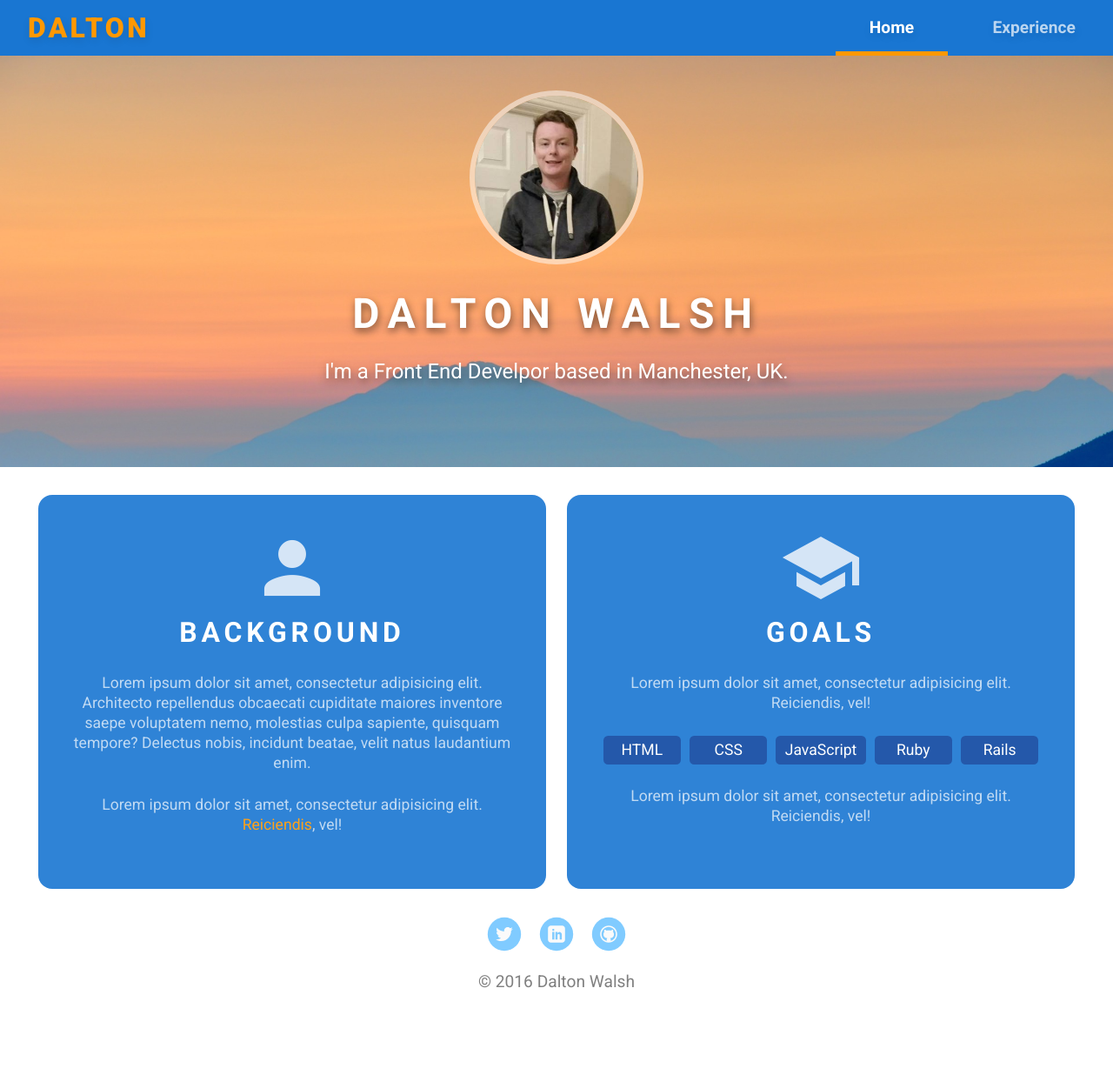
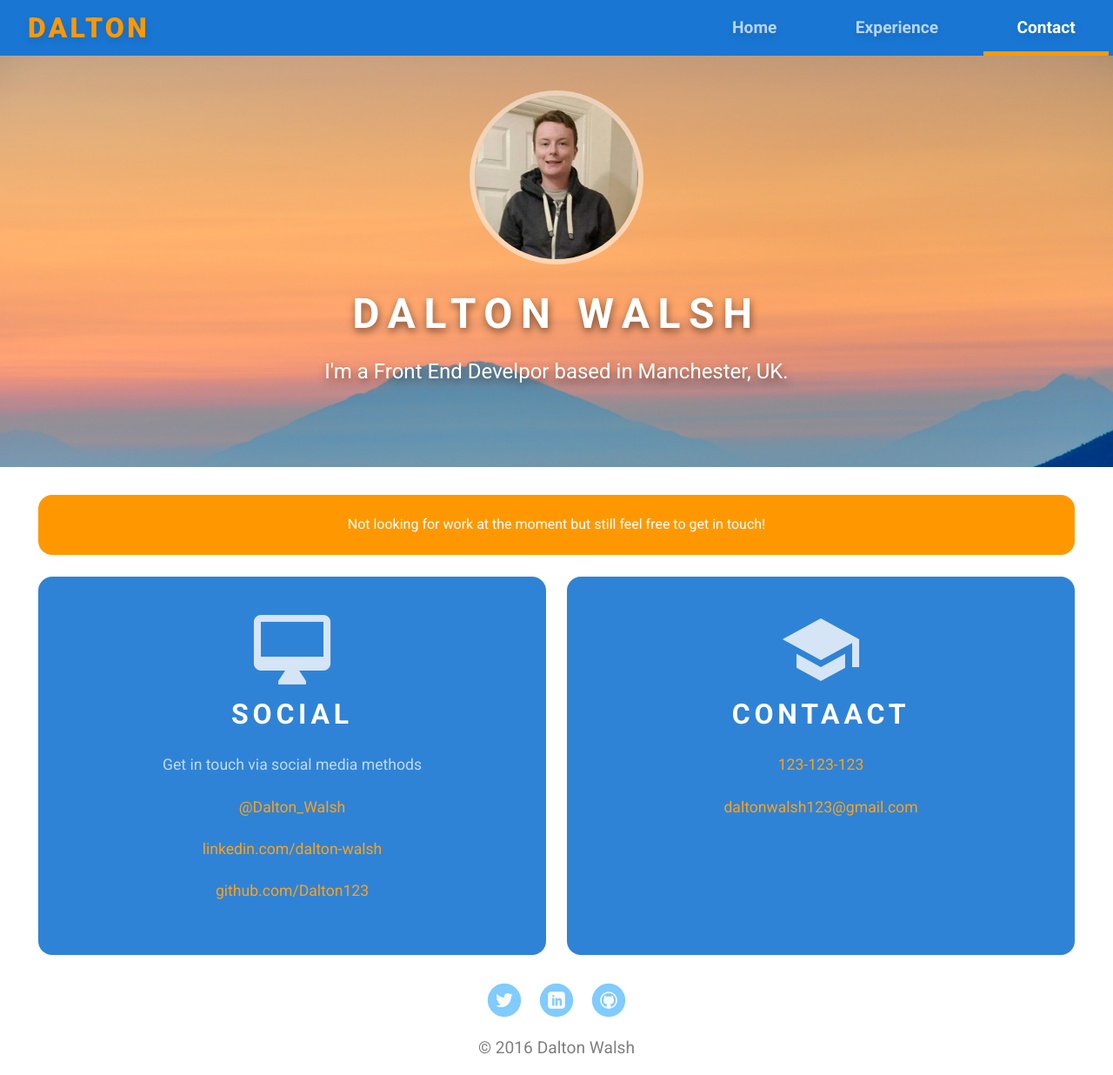
Before and after one commit to Dalton123/Project_01, a plain HTML site: page contact.html in a window 1280 px wide. Shown: the whole page at 87% size. Before the commit the page ends 1159 px from the top, so only its background shows below. Drawn offline with Linux system fonts and the light colour scheme; a web font is replaced by a local one.

Commit message:
Fixing my errors
Rewriting all the HTML because I messed up on Git and overwritten my
latest code :(

```diff
--- a/contact.html
+++ b/contact.html
@@ -11,13 +11,16 @@
   <body>
     <!-- Navigation -->
     <div class="main-nav">
+      <div class="wrapper">
         <div id="logo">
           <a href="index.html">Dalton</a>
         </div>
         <nav id="nav-links">
-        <a id="current-page" href="index.html">Home</a>
+          <a href="index.html">Home</a>
           <a href="experience.html">Experience</a>
+          <a id="current-page" href="contact.html">Contact</a>
         </nav>
+      </div>
     </div>
     <!-- Header/Hero -->
     <header>
@@ -25,25 +28,23 @@
       <h1>Dalton Walsh</h1>
       <p>I'm a Front End Develpor based in Manchester, UK.</p>
     </header>
-    <main class="main-content">
+    <main>
+    <div class="full_width_pod">Not looking for work at the moment but still feel free to get in touch!</div>
+    <div class="main-content">
       <div class="card">
-      <i class="material-icons">person</i>
-      <h2>Background</h2>
-      <p>Lorem ipsum dolor sit amet, consectetur adipisicing elit. Architecto repellendus obcaecati cupiditate maiores inventore saepe voluptatem nemo, molestias culpa sapiente, quisquam tempore? Delectus nobis, incidunt beatae, velit natus laudantium enim.</p>
-      <p>Lorem ipsum dolor sit amet, consectetur adipisicing elit. <a href="">Reiciendis</a>, vel!</p>
+        <i class="material-icons">desktop_mac</i>
+        <h2>Social</h2>
+        <p>Get in touch via social media methods</p>
+        <p><a href="https://twitter.com/Dalton_Walsh">@Dalton_Walsh</a></p>
+        <p><a href="https://www.linkedin.com/in/dalton-walsh-87343b99?trk=hp-identity-photo">linkedin.com/dalton-walsh</a></p>
+        <p><a href="https://github.com/Dalton123">github.com/Dalton123</a></p>
       </div>
       <div class="card">
         <i class="material-icons">school</i>
-      <h2>Goals</h2>
-      <p>Lorem ipsum dolor sit amet, consectetur adipisicing elit. Reiciendis, vel!</p>
-      <ul class="skills">
-        <li>HTML</li>
-        <li>CSS</li>
-        <li>JavaScript</li>
-        <li>Ruby</li>
-        <li>Rails</li>
-      </ul>
-      <p>Lorem ipsum dolor sit amet, consectetur adipisicing elit. Reiciendis, vel!</p>
+        <h2>Contaact</h2>
+        <p><a href="tel:123-123-123">123-123-123</a></p>
+        <p><a href="mailto:daltonwalsh123@gmail.com">daltonwalsh123@gmail.com</a></p>
+      </div>
     </div>
     </main>
     <!-- Footer/Social-icons -->
--- a/styles.css
+++ b/styles.css
@@ -39,6 +39,12 @@ NAVIGATION
     justify-content: center;
     align-items: center;
 }
+.main-nav .wrapper {
+  width: 100%;
+  display: flex;
+  justify-content: center;
+  align-items: center;
+}
 #logo {
     flex-grow: 2;
     text-align: left;
@@ -78,7 +84,13 @@ NAVIGATION
 }
 @media screen and (min-width: 720px) {
     .main-nav {
-        min-height: 4em;
+      min-height: 4em;
+    }
+    .main-nav .wrapper {
+      width: 1400px;
+      display: flex;
+      justify-content: center;
+      align-items: center;
     }
     #logo a {
         font-size: 2em;
@@ -166,7 +178,7 @@ main * {
     max-width: 1530px;
 }
 .card {
-    opacity: 0.89999997615814208984375;
+    opacity: 0.9;
     background: #1976D2;
     margin: 5% 1%;
     padding: 5%;
@@ -182,6 +194,9 @@ main * {
 .card a {
     text-decoration: none;
     color: rgba(255, 152, 0, 1);
+}
+.card p a img {
+  max-width: 100%;
 }
 .card b {
     color: #5fcf80;
@@ -267,6 +282,7 @@ main * {
     }
     .full_width_pod {
         padding: 2%;
+        margin-bottom: 2%;
     }
     .card {
         width: 50%;
```
Also changed, not shown: Experience.html (+19 -16 lines), index.html (+14 -9 lines), images/screenshot_of_email.png (added), images/screenshot_of_treehouse.png (added), 1 other file. Lines whose indentation alone changed are shown as unchanged.
